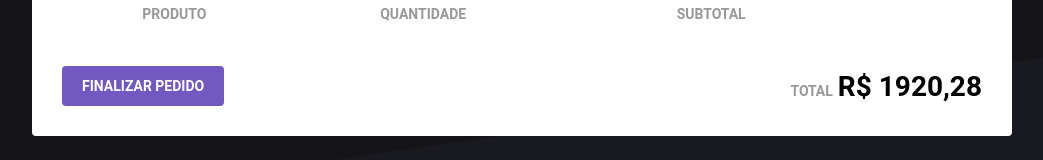
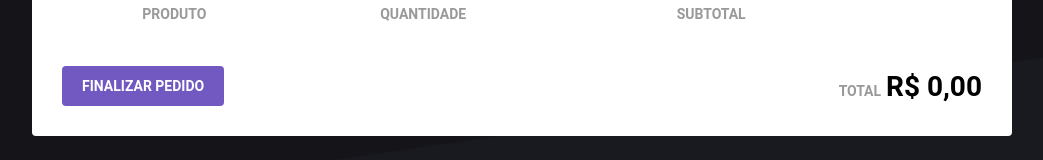
Before and after one commit to DanielReezende/rocketshoes-bootcamp-gostack, a React (Create React App) app: page /cart in a window 1280 px wide. Shown: the part 177-337 px from the top of the page, without its empty margins (118-1161 px from the left). Built offline with nearby package versions, Linux system fonts and the light colour scheme.

Commit message:
Calculating total and subtotal

```diff
--- a/src/pages/Cart/index.js
+++ b/src/pages/Cart/index.js
@@ -7,7 +7,7 @@ import formatPrice from '../../util/formatPrice';
 import * as CartActions from "../../store/modules/cart/actions";
 import { Container, ProductTable, Total } from "./styles";
 
-function Cart({ cart, removeFromCart, updateAmount }) {
+function Cart({ cart, total, removeFromCart, updateAmount   }) {
 
   function increment(product){
     updateAmount(product.id, product.amount + 1);
@@ -16,6 +16,7 @@ function Cart({ cart, removeFromCart, updateAmount }) {
   function decrement(product){
     updateAmount(product.id, product.amount - 1);
   }
+
 
 
   return (
@@ -32,7 +33,7 @@ function Cart({ cart, removeFromCart, updateAmount }) {
         </thead>
         <tbody>
           {cart.map((product) => (
-            <tr>
+            <tr key={product.id}>
               <td>
                 <img src={product.image} alt={product.title} />
               </td>
@@ -72,7 +73,7 @@ function Cart({ cart, removeFromCart, updateAmount }) {
 
         <Total>
           <span>TOTAL</span>
-          <strong>R$ 1920,28</strong>
+          <strong>{total}</strong>
         </Total>
       </footer>
     </Container>
@@ -82,9 +83,16 @@ function Cart({ cart, removeFromCart, updateAmount }) {
 const mapStateToProps = state => ({
   cart: state.cart.map(product => ({
     ...product,
-    subtotal: formatPrice(product.price * product.amount)
+    subtotal: formatPrice(product.price * product.amount),
   })),
+  total: formatPrice(
+    state.cart.reduce((total, product) => {
+      return total + product.price * product.amount;
+    }, 0)
+  ),
 })
+
+
 
 const mapDispatchToProps = (dispatch) => bindActionCreators(CartActions, dispatch);
 
```
